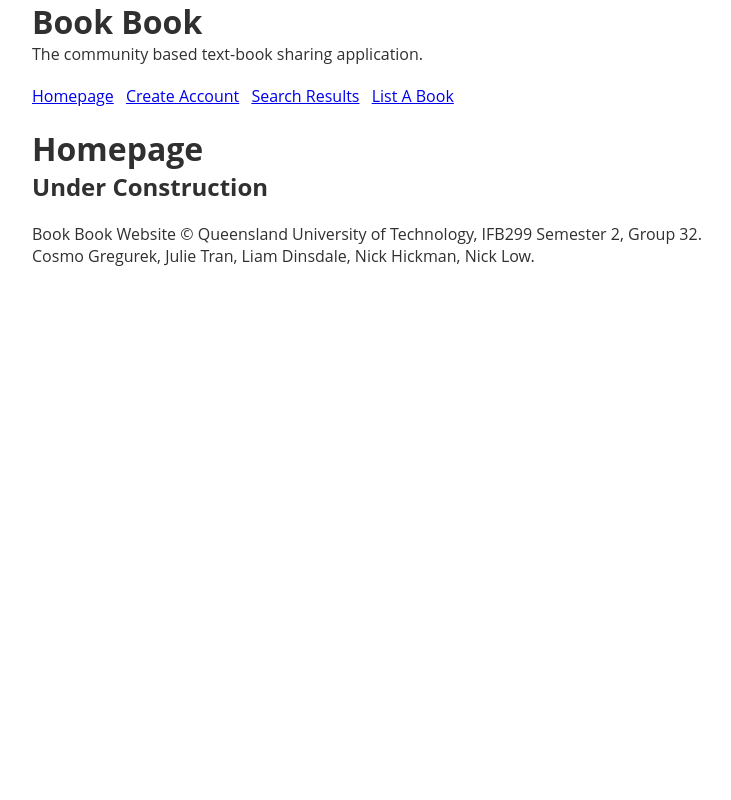
After one commit to gregurek/IFB299---Whatever-Works, a PHP site: page /pages/homepage.php in a window 1280 px wide. The commit adds this page. Shown: the whole page, without its empty margins (128-859 px from the left). Run offline with PHP 8.4, Linux system fonts and the light colour scheme.

Commit message:
Basic Website
Basic HTML and some CSS

```diff
--- /dev/null
+++ b/bookbook/css/main.css
@@ -0,0 +1,75 @@
+/*
+Theme Name:		Book Book Main Theme v1.0
+Author:			Liam Dinsdale
+Date:			31/08/2015
+Description:	The main theme of the Book Book website/web-app.
+*/
+
+/* Reset */
+body, div, h1, h2, h3, h4, h5, h6, p, ul, ol, li, img, form, fieldset, input, textarea, blockquote {
+    padding: 0;
+    border: 0;
+    margin: 0;
+}
+
+header, nav, section, article, aside, figure, figcaption, footer {
+    display: block;
+}
+
+/* Fonts */
+@import url(http://fonts.googleapis.com/css?family=Open+Sans:400,700);
+
+/* General */
+html {
+    height: 100%;
+}
+
+body {
+    font-family: 'Open Sans', sans-serif;
+    font-size: 16px;
+    color: #303030;
+    height: 100%;
+}
+
+.wrapper {
+	width: 960px;
+	margin: auto;
+}
+
+.clearfix-spacer {
+    float: none;
+    clear: both;
+    height: 20px;
+}
+
+.spacer {
+    height: 20px;
+}
+
+/* Header */
+header {
+	margin-bottom: 20px;
+}
+
+/* Navigation */
+nav {
+	margin-bottom: 20px;
+}
+
+nav ul {
+	list-style: none;
+}
+
+nav ul li {
+	display: inline;
+	padding-left: 8px;
+}
+
+nav ul li:first-child {
+	padding-left: 0px;
+}
+
+/* Footer */
+footer {
+	margin-top: 20px;
+}
--- /dev/null
+++ b/bookbook/includes/footer.php
@@ -0,0 +1,10 @@
+<footer>
+	<p>Book Book Website &copy; Queensland University of Technology, IFB299 Semester 2, Group 32.</p>
+	<p>Cosmo Gregurek, Julie Tran, Liam Dinsdale, Nick Hickman, Nick Low.</p>
+</footer>
+
+</div>
+
+</body>
+
+</html>
--- /dev/null
+++ b/bookbook/includes/header.php
@@ -0,0 +1,31 @@
+<html>
+
+<head>
+
+<meta charset="utf-8">
+
+<link rel="stylesheet" type="text/css" href="../css/main.css" />
+<link rel="icon" type="image/ico" href="../images/favicon.ico">
+<link rel="shortcut icon" href="../images/shortcuticon.ico">
+
+<title>Book Book - The community based text-book sharing application.</title>
+
+</head>
+
+<body>
+
+<div class='wrapper'>
+
+<header>
+	<h1>Book Book</h1>
+	<p>The community based text-book sharing application.</p>
+</header>
+
+<nav>
+	<ul>
+		<li><a href='../pages/homepage.php'>Homepage</a></li>
+		<li><a href='../pages/newaccount.php'>Create Account</a></li>
+		<li><a href='../pages/searchresults.php'>Search Results</a></li>
+		<li><a href='../pages/listabook.php'>List A Book</a></li>
+	</ul>
+</nav>
--- /dev/null
+++ b/bookbook/pages/homepage.php
@@ -0,0 +1,10 @@
+<?php
+	include '../includes/header.php';
+?>
+
+<h1>Homepage</h1>
+<h2>Under Construction</h2>
+
+<?php
+	include '../includes/footer.php';
+?>
```
Also changed, not shown: bookbook/index.php (+3 -24 lines), bookbook/pages/listabook.php (added, +10 -0 lines), bookbook/pages/newaccount.php (added, +10 -0 lines), bookbook/pages/searchresults.php (added, +10 -0 lines), bookbook/images/blank.txt (added).
